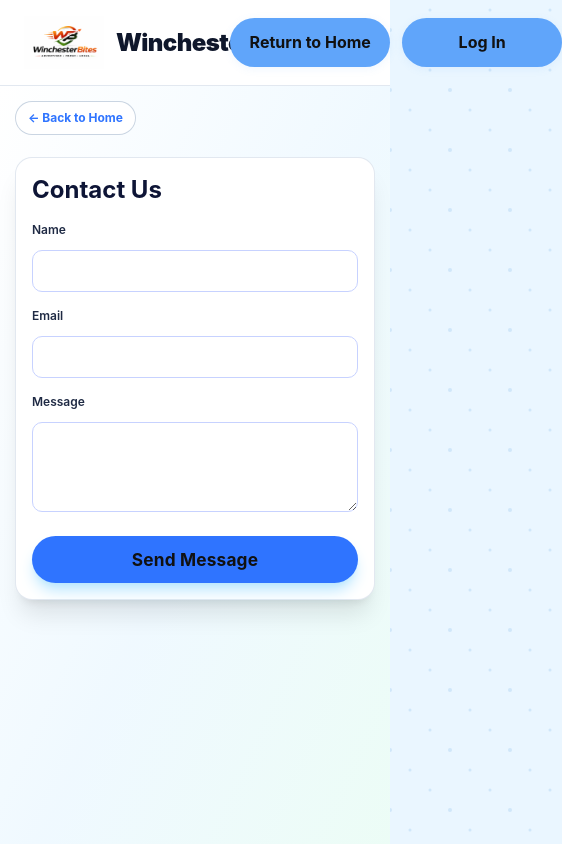
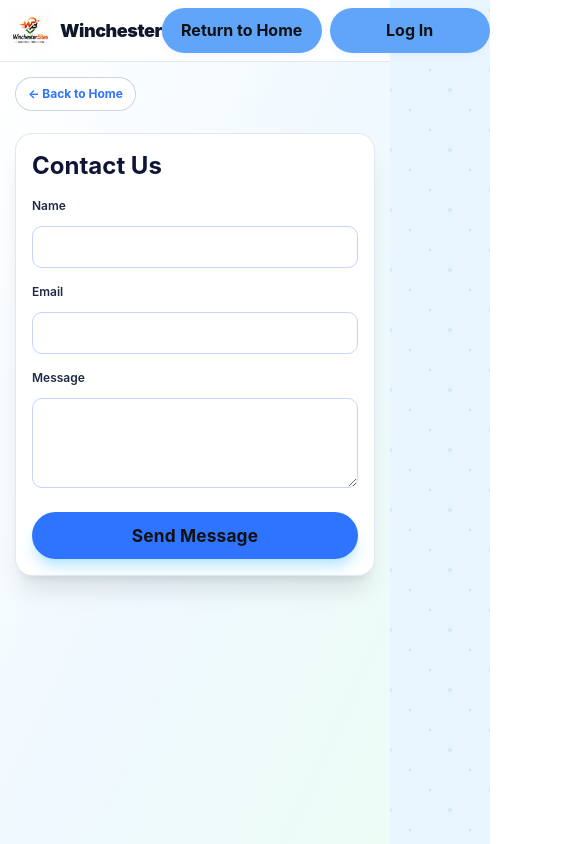
Before and after one commit to goatman500/winchesterbites-new, a Next.js app: page /contact in a window 390 px wide. Shown: the top 844 px of the page, 562 px wide, since content can reach past the window. Built offline with nearby package versions, Linux system fonts and the light colour scheme; no server answers.

Commit message:
Fix screen size 2

```diff
--- a/app/components/navbar.tsx
+++ b/app/components/navbar.tsx
@@ -34,33 +34,34 @@ export function Navbar() {
 
   return (
     <header className="border-b border-slate-200 bg-white">
-      <div className="mx-auto flex max-w-6xl items-center justify-between px-6 py-4">
-        <Link href="/" className="flex items-center gap-3">
+      <div className="mx-auto flex max-w-6xl items-center justify-between px-2 py-2 sm:px-6 sm:py-4">
+        <Link href="/" className="flex items-center gap-2 sm:gap-3">
           <Image
             src="/WB LOGO.PNG"
             alt="WinchesterBites"
-            width={80}
-            height={80}
+            width={44}
+            height={44}
             priority
+            className="sm:w-[80px] sm:h-[80px] w-[44px] h-[44px]"
           />
-          <span className="text-2xl font-black tracking-tight text-slate-900">
+          <span className="text-lg sm:text-2xl font-black tracking-tight text-slate-900">
             WinchesterBites
           </span>
         </Link>
-        <div className="flex items-center gap-3">
-          <Link href="/" className="navbar-btn bubble-btn">Return to Home</Link>
+        <div className="flex items-center gap-2 sm:gap-3">
+          <Link href="/" className="navbar-btn bubble-btn min-w-[90px] sm:min-w-[160px] text-xs sm:text-base px-2 sm:px-0 py-2 sm:py-3">Return to Home</Link>
           {!user && (
-            <Link href="/login" className="navbar-btn bubble-btn">Log In</Link>
+            <Link href="/login" className="navbar-btn bubble-btn min-w-[90px] sm:min-w-[160px] text-xs sm:text-base px-2 sm:px-0 py-2 sm:py-3">Log In</Link>
           )}
           {user && (
             <>
               <Link
                 href={user.role === "admin" ? "/admin/restaurants" : "/dashboard"}
-                className="navbar-btn bubble-btn"
+                className="navbar-btn bubble-btn min-w-[90px] sm:min-w-[160px] text-xs sm:text-base px-2 sm:px-0 py-2 sm:py-3"
               >
                 Dashboard
               </Link>
-              <LogoutButton className="navbar-btn bubble-btn" />
+              <LogoutButton className="navbar-btn bubble-btn min-w-[90px] sm:min-w-[160px] text-xs sm:text-base px-2 sm:px-0 py-2 sm:py-3" />
             </>
           )}
         </div>
```
